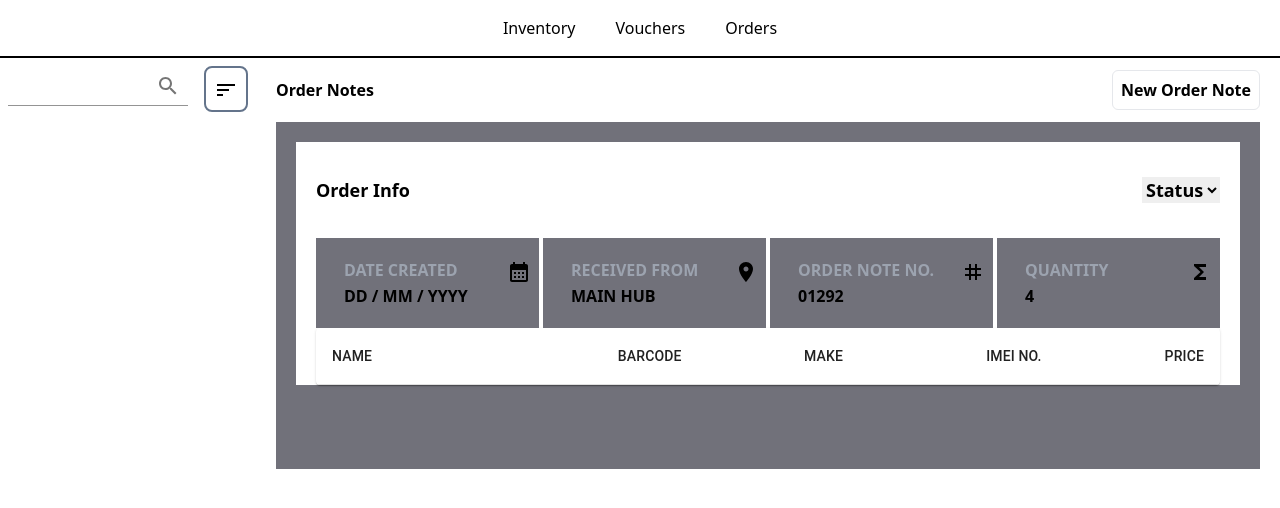
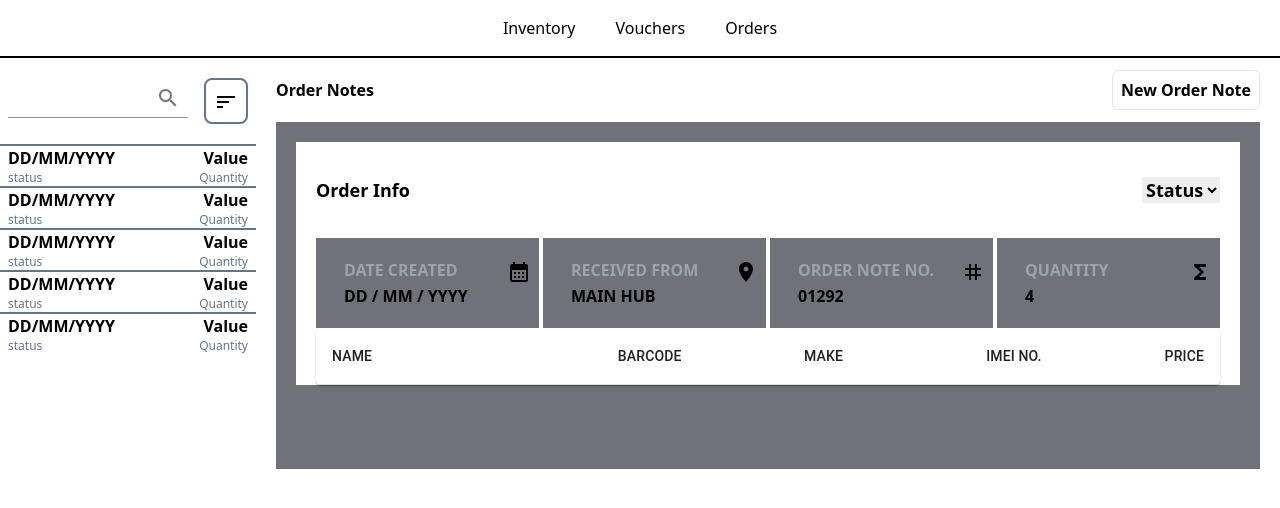
Before and after one commit to MapieMamunhe/siglonet-web-test-page, a Next.js app: page /orders/list in a window 1280 px wide. Shown: the top 508 px of the page. Built offline with nearby package versions, Linux system fonts and the light colour scheme.

Commit message:
Add orders list

```diff
--- a/src/pages/orders/list.tsx
+++ b/src/pages/orders/list.tsx
@@ -20,6 +20,7 @@ import InputField from "@/components/InputField";
 import TextField from "@mui/material/TextField";
 import Input from "@mui/material/Input";
 import InputAdornment from "@mui/material/InputAdornment";
+import { randomUUID } from "crypto";
 // import { Container } from './styles';
 
 const OrdersList: React.FC = () => {
@@ -60,6 +61,38 @@ const OrdersList: React.FC = () => {
     },
   ]);
   const [search, setSearch] = useState("");
+  const [orders, setOrders] = useState([
+    {
+      date: "DD/MM/YYYY",
+      status: "status",
+      quantity: "Quantity",
+      value: "Value",
+    },
+    {
+      date: "DD/MM/YYYY",
+      status: "status",
+      quantity: "Quantity",
+      value: "Value",
+    },
+    {
+      date: "DD/MM/YYYY",
+      status: "status",
+      quantity: "Quantity",
+      value: "Value",
+    },
+    {
+      date: "DD/MM/YYYY",
+      status: "status",
+      quantity: "Quantity",
+      value: "Value",
+    },
+    {
+      date: "DD/MM/YYYY",
+      status: "status",
+      quantity: "Quantity",
+      value: "Value",
+    },
+  ]);
   return (
     <body className="bg-white h-screen">
       <header>
@@ -74,10 +107,10 @@ const OrdersList: React.FC = () => {
         </nav>
       </header>
       <main className="grid grid-cols-5">
-        <section className="grid">
+        <section className="flex flex-col">
           <div
-            className="mx-2 flex flex-row justify-between
-            my-2
+            className="mx-2 h-fit flex flex-row justify-between
+            py-5 mb-0
           "
           >
             <Input
@@ -102,7 +135,38 @@ const OrdersList: React.FC = () => {
               <Sort />
             </button>
           </div>
-          <ul></ul>
+          <ul className="flex flex-col">
+            {orders.map((order) => {
+              return (
+                <button
+                  key={order.value}
+                  type="button"
+                  className="hover:bg-slate-700 hover:text-white
+                        hover:font-light"
+                >
+                  <li
+                    className="border-t-2
+                      border-slate-500"
+                  >
+                    <div
+                      className="flex justify-between mx-2
+                         font-semibold text-md"
+                    >
+                      <span>{order.date}</span>
+                      <span>{order.value}</span>
+                    </div>
+                    <div
+                      className="flex justify-between mx-2
+                        text-xs text-slate-500 hover:text-white"
+                    >
+                      <span>{order.status}</span>
+                      <span>{order.quantity}</span>
+                    </div>
+                  </li>
+                </button>
+              );
+            })}
+          </ul>
         </section>
         <section className="col-span-4 px-5">
           {/* O header do Order notes */}
```
